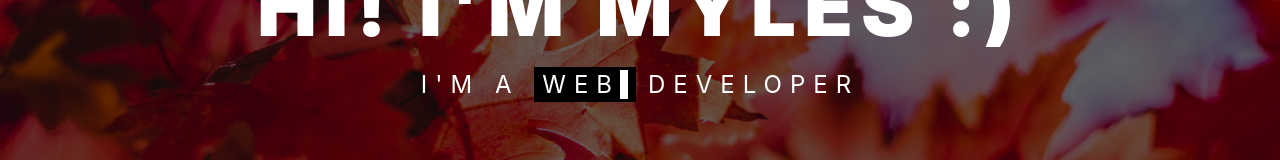
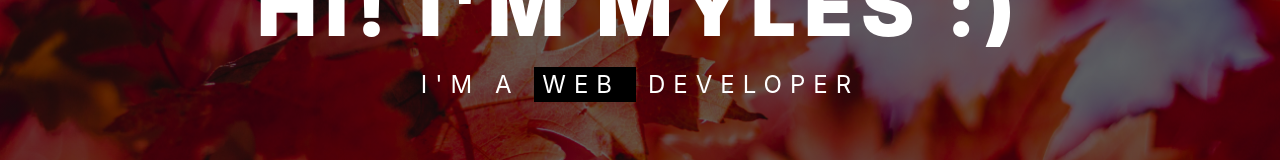
Before and after one commit to MylesWritesCode/portfolio, a Next.js app: page / in a window 1280 px wide. Shown: the part 375-535 px from the top of the page. Built offline with nearby package versions, Linux system fonts and the light colour scheme.

Commit message:
added blinking cursor

```diff
--- a/src/components/Welcome.module.scss
+++ b/src/components/Welcome.module.scss
@@ -12,3 +12,15 @@
  * -----
  * HISTORY
 **/
+.cursor {
+  animation: blink-animation 1s step-end infinite;
+}
+
+@keyframes blink-animation {
+  from, to {
+    background-color: transparent;
+  }
+  50% {
+    background-color: #FFF
+  }
+}
--- a/src/components/Welcome.tsx
+++ b/src/components/Welcome.tsx
@@ -15,7 +15,6 @@
 import styles from "./Welcome.module.scss";
 import React from "react";
 import { chakra } from "@chakra-ui/react";
-import { BlockList } from "net";
 
 interface WelcomeProps {}
 
@@ -55,12 +54,13 @@ const Welcome: React.FC<WelcomeProps> = ({ ...props }) => {
           fontWeight="400"
         >
           I'm a{" "}
-          <chakra.span backgroundColor="black" marginRight="0.5em" padding="0.2rem 0.5rem">
+          <chakra.span
+            backgroundColor="black"
+            marginRight="0.5em"
+            padding="0.2rem 0.5rem"
+          >
             {skills}
-            <chakra.span
-              backgroundColor="#FFF"
-              letterSpacing="0.05em"
-            >
+            <chakra.span letterSpacing="0.05em" className={styles.cursor}>
               {" "}
             </chakra.span>
           </chakra.span>{" "}
```
